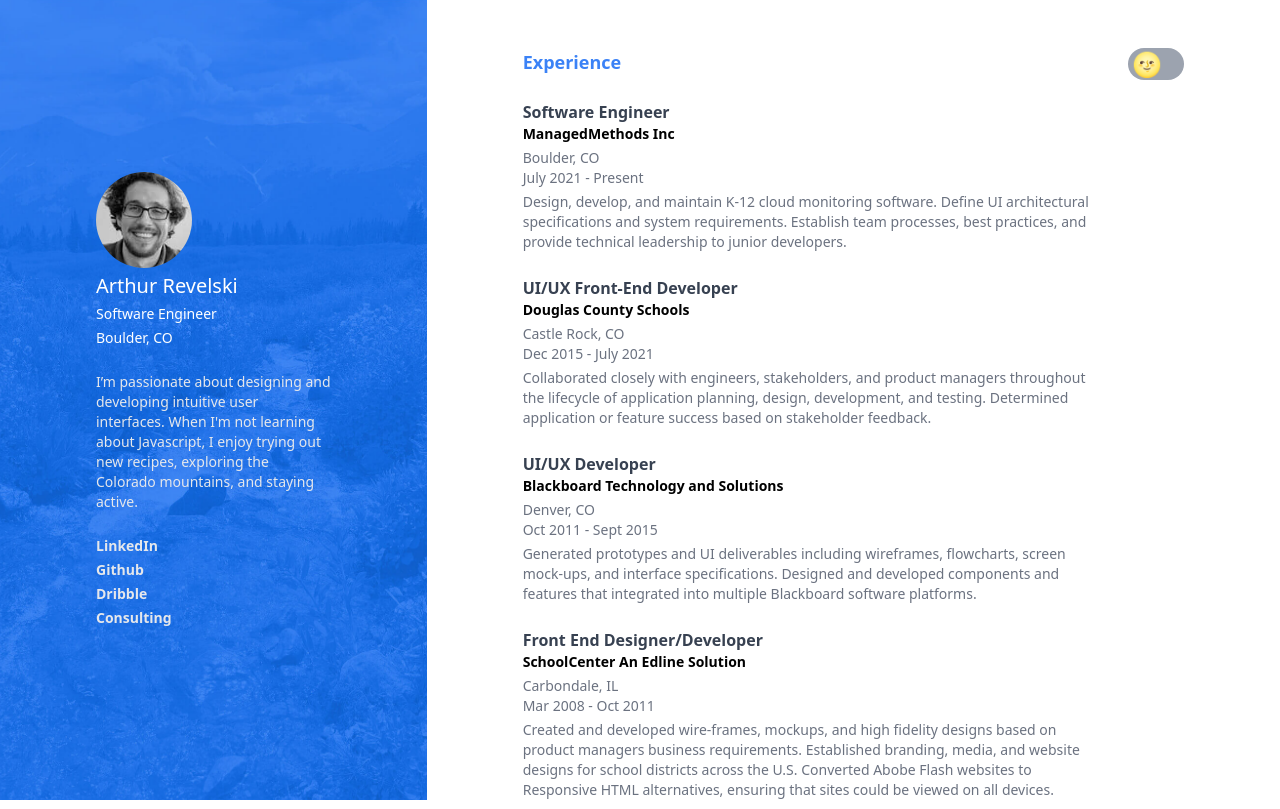
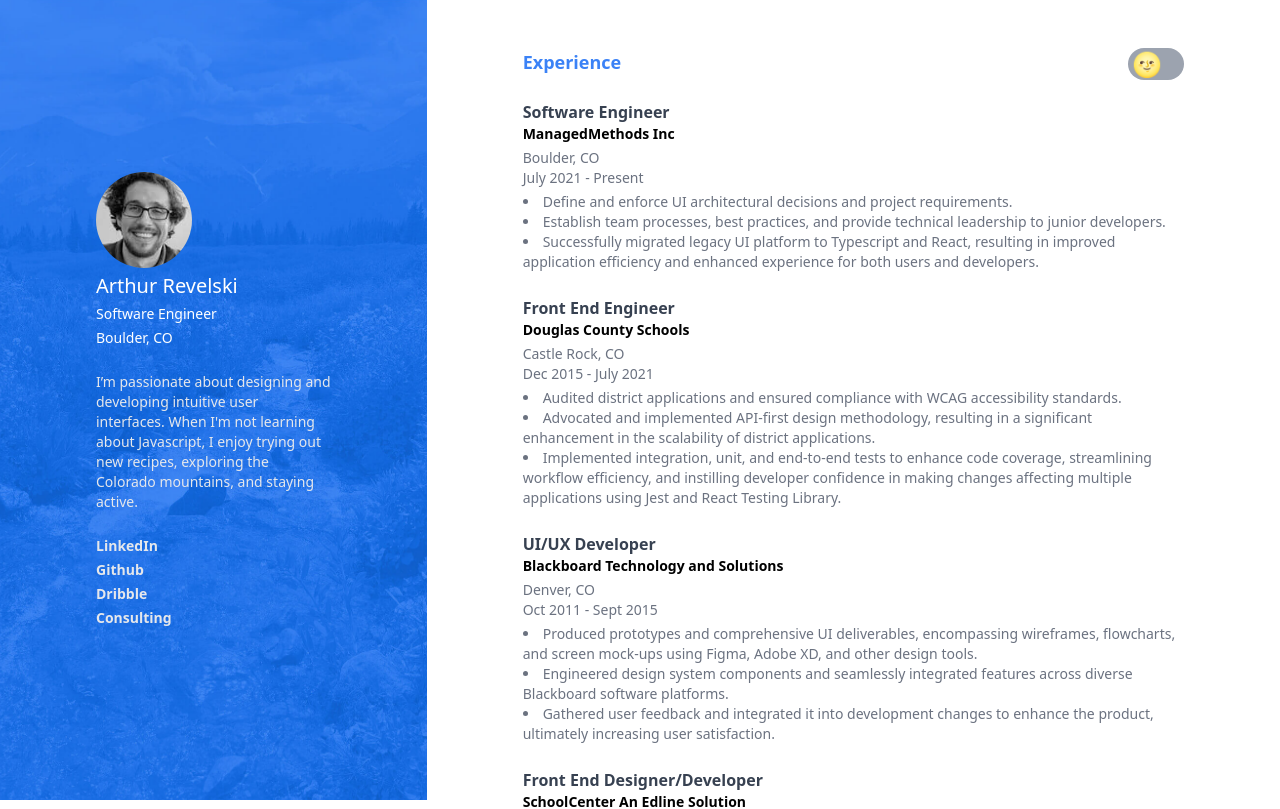
Before and after one commit to arthurgr/arevelski-nextjs-portfolio, a Next.js app: page / in a window 1280 px wide. Shown: the top 809 px of the page. Built offline with nearby package versions, Linux system fonts and the light colour scheme.

Commit message:
updated experiance section

```diff
--- a/components/resume/Experience/Experience.tsx
+++ b/components/resume/Experience/Experience.tsx
@@ -6,32 +6,28 @@ const config = [
     title: "ManagedMethods Inc",
     location: "Boulder, CO",
     time: "July 2021 - Present",
-    description:
-      "Design, develop, and maintain K-12 cloud monitoring software. Define UI architectural specifications and system requirements. Establish team processes, best practices, and provide technical leadership to junior developers.",
+    description: ["Define and enforce UI architectural decisions and project requirements.", "Establish team processes, best practices, and provide technical leadership to junior developers.", "Successfully migrated legacy UI platform to Typescript and React, resulting in improved application efficiency and enhanced experience for both users and developers."],
   },
   {
-    position: "UI/UX Front-End Developer",
+    position: "Front End Engineer",
     title: "Douglas County Schools",
     location: "Castle Rock, CO",
     time: "Dec 2015 - July 2021",
-    description:
-      "Collaborated closely with engineers, stakeholders, and product managers throughout the lifecycle of application planning, design, development, and testing. Determined application or feature success based on stakeholder feedback.",
+    description: ["Audited district applications and ensured compliance with WCAG accessibility standards.", "Advocated and implemented API-first design methodology, resulting in a significant enhancement in the scalability of district applications.", "Implemented integration, unit, and end-to-end tests to enhance code coverage, streamlining workflow efficiency, and instilling developer confidence in making changes affecting multiple applications using Jest and React Testing Library."],
   },
   {
     position: "UI/UX Developer",
     title: "Blackboard Technology and Solutions",
     location: "Denver, CO",
     time: "Oct 2011 - Sept 2015",
-    description:
-      "Generated prototypes and UI deliverables including wireframes, flowcharts, screen mock-ups, and interface specifications. Designed and developed components and features that integrated into multiple Blackboard software platforms.",
+    description: ["Produced prototypes and comprehensive UI deliverables, encompassing wireframes, flowcharts, and screen mock-ups using Figma, Adobe XD, and other design tools.", "Engineered design system components and seamlessly integrated features across diverse Blackboard software platforms.", "Gathered user feedback and integrated it into development changes to enhance the product, ultimately increasing user satisfaction."],
   },
   {
     position: "Front End Designer/Developer",
     title: "SchoolCenter An Edline Solution",
     location: "Carbondale, IL",
     time: "Mar 2008 - Oct 2011",
-    description:
-      "Created and developed wire-frames, mockups, and high fidelity designs based on product managers business requirements. Established branding, media, and website designs for school districts across the U.S. Converted Abobe Flash websites to Responsive HTML alternatives, ensuring that sites could be viewed on all devices.",
+    description: ["Led the development of branding, media, and website designs for school districts nationwide.", "Successfully converted Adobe Flash websites to responsive HTML alternatives, ensuring optimal cross-device compatibility.", "Produced wireframes, mockups, and high-fidelity designs in alignment with customers specifications."],
   },
 ];
 
@@ -41,11 +37,11 @@ export default function Experience() {
       <h1 className="text-lg font-bold text-blue-500 dark:text-blue-300">
         Experience
       </h1>
-      <ul className="lg:max-w-xl">
+      <span className="lg:max-w-xl">
         {config.map((e) => {
           return <ExperienceItem key={e.title} config={e} />;
         })}
-      </ul>
+      </span>
     </section>
   );
 }
--- a/components/resume/Experience/ExperienceItem.tsx
+++ b/components/resume/Experience/ExperienceItem.tsx
@@ -4,11 +4,11 @@ export const ExperienceItem = (props: {
     title: string;
     location: string;
     time: string;
-    description: string;
+    description: Array<string>;
   };
 }) => {
   return (
-    <li>
+    <>
       <h3 className="mt-6 font-bold text-gray-700 dark:text-gray-200">
         {props.config.position}
       </h3>
@@ -22,8 +22,8 @@ export const ExperienceItem = (props: {
         {props.config.time}
       </h3>
       <p className="text-sm font-light text-gray-500 mt-1 dark:text-gray-400">
-        {props.config.description}
+        {props.config.description.map((e) => <li key={e}>{e}</li>)}
       </p>
-    </li>
+    </>
   );
 };
--- a/components/resume/Skills/Skills.tsx
+++ b/components/resume/Skills/Skills.tsx
@@ -48,7 +48,7 @@ export default function Skills() {
   return (
     <section>
       <h1 className="mt-12 text-lg font-bold text-blue-500 dark:text-blue-300">
-        Technology
+        Technical Skills
       </h1>
       <div className="grid grid-cols-1 lg:grid-cols-3 xl:grid-cols-6 gap-4">
         {config.map((e) => {
```
